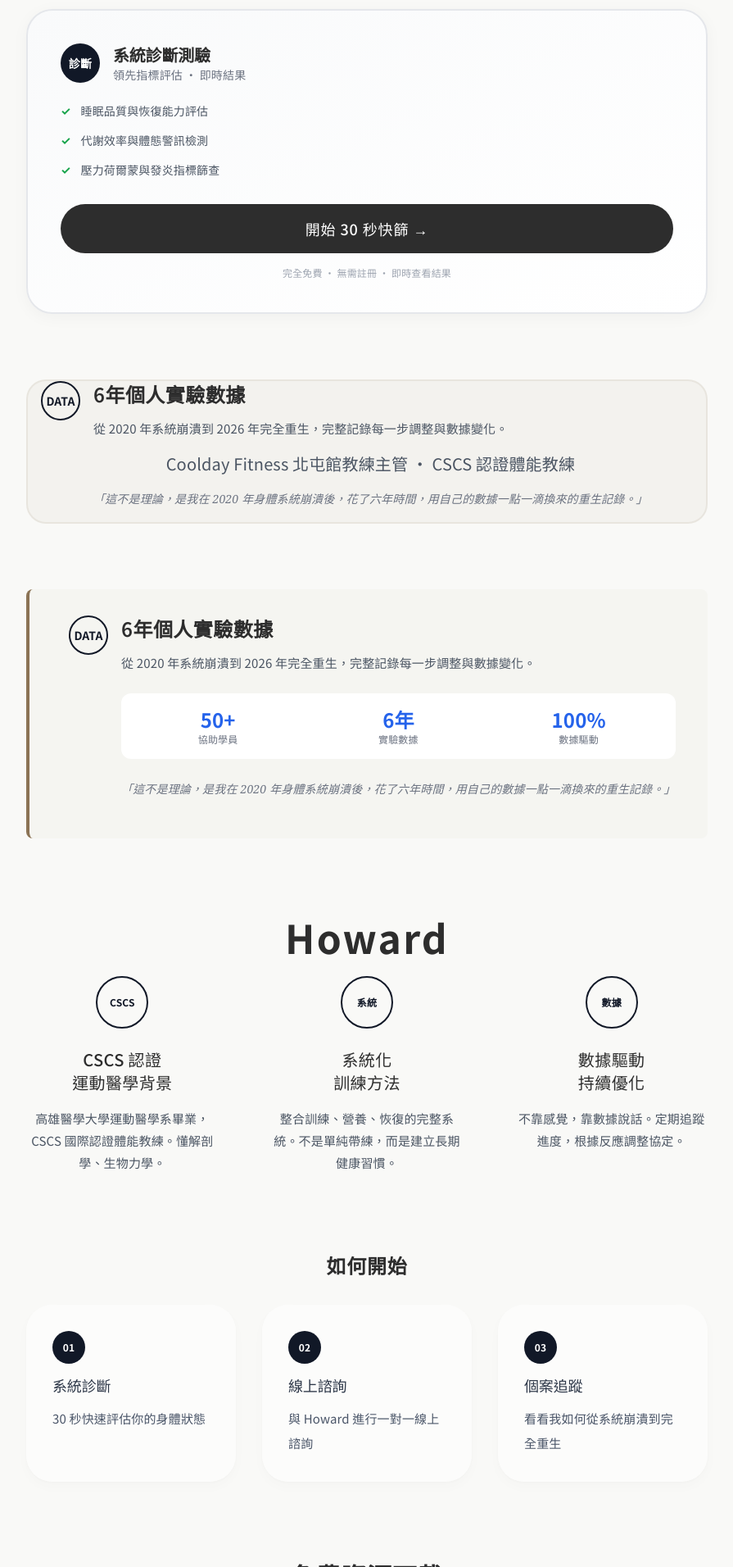
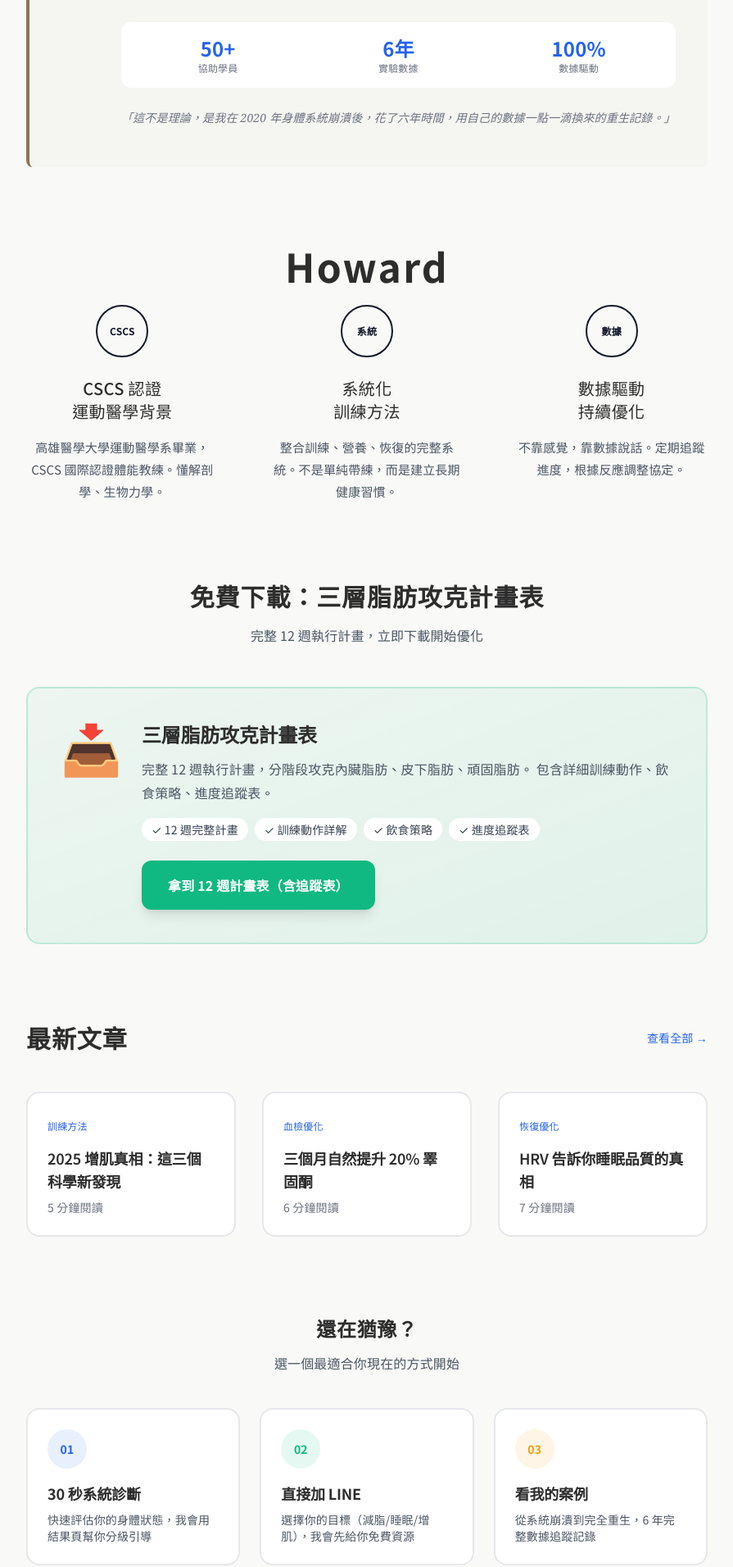
Before and after one commit to chenhoward456-hash/V3, a Next.js app: page / in a window 1280 px wide. Shown: the part 1508-3420 px from the top of the page at 82% size, without its empty margins (192-1087 px from the left). Built offline with nearby package versions, Linux system fonts and the light colour scheme.

Commit message:
refactor: 優化首頁邏輯順序 - 移動兜底CTA到最後、精準化免費資源標題、明確化Footer引導

```diff
--- a/app/page.tsx
+++ b/app/page.tsx
@@ -187,73 +187,6 @@ export default function HomePage() {
         </div>
       </div>
 
-      {/* 30 秒身體效能快篩 - 互動區塊 */}
-      <div className="my-20 max-w-4xl mx-auto">
-        <div className="text-center mb-8">
-          <h3 className="text-3xl font-semibold mb-4" style={{color: '#2D2D2D', letterSpacing: '0.03em'}}>你的身體系統，現在處於什麼狀態？</h3>
-          <p className="text-gray-600 text-[15px] leading-relaxed">
-            4 個問題，30 秒快速評估你的健康風險與效能指標
-          </p>
-        </div>
-
-        <div className="bg-gradient-to-br from-gray-50 to-white rounded-[2rem] p-10 border-2 border-gray-200" style={{boxShadow: '0 4px 20px rgba(0, 0, 0, 0.04)'}}>
-          <div className="flex items-center justify-between mb-6">
-            <div className="flex items-center gap-4">
-              <div className="w-12 h-12 rounded-full bg-gray-900 flex items-center justify-center text-white font-bold text-sm">診斷</div>
-              <div>
-                <h4 className="text-xl font-semibold" style={{color: '#2D2D2D'}}>系統診斷測驗</h4>
-                <p className="text-gray-500 text-sm">領先指標評估 • 即時結果</p>
-              </div>
-            </div>
-          </div>
-
-          <div className="space-y-4 mb-8 text-gray-600 text-sm">
-            <div className="flex items-start gap-3">
-              <span className="text-green-600 font-bold">✓</span>
-              <span>睡眠品質與恢復能力評估</span>
-            </div>
-            <div className="flex items-start gap-3">
-              <span className="text-green-600 font-bold">✓</span>
-              <span>代謝效率與體態警訊檢測</span>
-            </div>
-            <div className="flex items-start gap-3">
-              <span className="text-green-600 font-bold">✓</span>
-              <span>壓力荷爾蒙與發炎指標篩查</span>
-            </div>
-          </div>
-
-          <Link
-            href="/diagnosis"
-            className="block w-full text-center text-white px-8 py-4 rounded-full font-medium text-lg transition-all hover:opacity-90"
-            style={{backgroundColor: '#2D2D2D', letterSpacing: '0.05em'}}
-          >
-            開始 30 秒快篩 →
-          </Link>
-
-          <p className="text-center text-gray-400 text-xs mt-4">
-            完全免費 • 無需註冊 • 即時查看結果
-          </p>
-        </div>
-      </div>
-
-      {/* 快速診斷區塊 */}
-      <div className="my-12 md:my-20 max-w-4xl mx-auto px-4" style={{backgroundColor: 'rgba(139, 115, 85, 0.05)', padding: '2rem md:3rem', borderRadius: '1.5rem', border: '2px solid rgba(139, 115, 85, 0.1)'}}>
-        <div className="flex items-start gap-4 mb-4">
-          <div className="w-12 h-12 rounded-full border-2 border-gray-900 flex items-center justify-center text-gray-900 font-bold text-sm flex-shrink-0">DATA</div>
-          <div>
-            <h3 className="text-2xl font-semibold mb-3" style={{color: '#2D2D2D', letterSpacing: '0.02em'}}>6年個人實驗數據</h3>
-            <p className="text-gray-600 leading-relaxed text-[15px] mb-4">
-              從 2020 年系統崩潰到 2026 年完全重生，完整記錄每一步調整與數據變化。
-            </p>
-            <p className="text-lg md:text-xl text-gray-600 mb-4 text-center leading-relaxed px-4" style={{maxWidth: '600px', margin: '0 auto 1rem'}}>
-              Coolday Fitness 北屯館教練主管 • CSCS 認證體能教練
-            </p>
-            <p className="italic text-gray-500 text-sm leading-relaxed" style={{fontFamily: 'Georgia, serif'}}>
-              「這不是理論，是我在 2020 年身體系統崩潰後，花了六年時間，用自己的數據一點一滴換來的重生記錄。」
-            </p>
-          </div>
-        </div>
-      </div>
 
       {/* 真誠區塊 - 6年實驗數據 + 社群證明 */}
       <div className="my-20 max-w-4xl mx-auto" style={{borderLeft: '4px solid #8B7355', paddingLeft: '2rem', backgroundColor: 'rgba(139, 115, 85, 0.03)', padding: '2rem 2rem 2rem 3rem', borderRadius: '0.5rem'}}>
@@ -320,32 +253,11 @@ export default function HomePage() {
         </div>
       </div>
 
-      <div className="my-20">
-        <h3 className="text-2xl font-semibold mb-8 text-center" style={{color: '#2D2D2D', letterSpacing: '0.03em'}}>如何開始</h3>
-        <div className="grid md:grid-cols-3 gap-8">
-          <Link href="/diagnosis" className="action-card">
-            <div className="w-10 h-10 rounded-full bg-gray-900 flex items-center justify-center text-white font-bold text-xs mb-3">01</div>
-            <h4>系統診斷</h4>
-            <p>30 秒快速評估你的身體狀態</p>
-          </Link>
-          <Link href="/action" className="action-card">
-            <div className="w-10 h-10 rounded-full bg-gray-900 flex items-center justify-center text-white font-bold text-xs mb-3">02</div>
-            <h4>線上諮詢</h4>
-            <p>與 Howard 進行一對一線上諮詢</p>
-          </Link>
-          <Link href="/case" className="action-card">
-            <div className="w-10 h-10 rounded-full bg-gray-900 flex items-center justify-center text-white font-bold text-xs mb-3">03</div>
-            <h4>個案追蹤</h4>
-            <p>看看我如何從系統崩潰到完全重生</p>
-          </Link>
-        </div>
-      </div>
-
       {/* 免費資源區塊 */}
       <div className="my-24 max-w-5xl mx-auto">
         <div className="text-center mb-12">
-          <h3 className="text-3xl font-semibold mb-4" style={{color: '#2D2D2D', letterSpacing: '0.03em'}}>免費資源下載</h3>
-          <p className="text-gray-600">實用的訓練和營養工具，立即下載開始優化</p>
+          <h3 className="text-3xl font-semibold mb-4" style={{color: '#2D2D2D', letterSpacing: '0.03em'}}>免費下載：三層脂肪攻克計畫表</h3>
+          <p className="text-gray-600">完整 12 週執行計畫，立即下載開始優化</p>
         </div>
 
         <div className="bg-gradient-to-br from-success/5 to-success/10 rounded-2xl p-10 border-2 border-success/20">
@@ -420,15 +332,40 @@ export default function HomePage() {
         </div>
       </div>
 
+      {/* 還在猶豫？3 個選項 */}
+      <div className="my-20 max-w-4xl mx-auto">
+        <div className="text-center mb-10">
+          <h3 className="text-2xl font-semibold mb-3" style={{color: '#2D2D2D', letterSpacing: '0.03em'}}>還在猶豫？</h3>
+          <p className="text-gray-600">選一個最適合你現在的方式開始</p>
+        </div>
+        <div className="grid md:grid-cols-3 gap-6">
+          <Link href="/diagnosis" className="bg-white border-2 border-gray-200 rounded-2xl p-6 hover:border-primary hover:shadow-lg transition-all">
+            <div className="w-12 h-12 rounded-full bg-primary/10 flex items-center justify-center text-primary font-bold text-sm mb-4">01</div>
+            <h4 className="text-lg font-bold mb-2" style={{color: '#2D2D2D'}}>30 秒系統診斷</h4>
+            <p className="text-gray-600 text-sm">快速評估你的身體狀態，我會用結果頁幫你分級引導</p>
+          </Link>
+          <Link href="/line" className="bg-white border-2 border-gray-200 rounded-2xl p-6 hover:border-success hover:shadow-lg transition-all">
+            <div className="w-12 h-12 rounded-full bg-success/10 flex items-center justify-center text-success font-bold text-sm mb-4">02</div>
+            <h4 className="text-lg font-bold mb-2" style={{color: '#2D2D2D'}}>直接加 LINE</h4>
+            <p className="text-gray-600 text-sm">選擇你的目標（減脂/睡眠/增肌），我會先給你免費資源</p>
+          </Link>
+          <Link href="/case" className="bg-white border-2 border-gray-200 rounded-2xl p-6 hover:border-warning hover:shadow-lg transition-all">
+            <div className="w-12 h-12 rounded-full bg-warning/10 flex items-center justify-center text-warning font-bold text-sm mb-4">03</div>
+            <h4 className="text-lg font-bold mb-2" style={{color: '#2D2D2D'}}>看我的案例</h4>
+            <p className="text-gray-600 text-sm">從系統崩潰到完全重生，6 年完整數據追蹤記錄</p>
+          </Link>
+        </div>
+      </div>
+
       <div className="text-center my-20">
         <Link
-          href="/action"
+          href="/line"
           className="inline-block text-white px-12 py-4 rounded-full font-medium text-lg transition-all hover:opacity-90"
           style={{backgroundColor: '#2D2D2D', letterSpacing: '0.05em'}}
         >
-          與 Howard 開啟對話
+          加 LINE 開始對話
         </Link>
-        <p className="text-gray-500 text-sm mt-4">Coolday Fitness 北屯館 • 一對一訓練指導</p>
+        <p className="text-gray-500 text-sm mt-4">我會先給你免費資源，再依你的目標分流引導</p>
       </div>
     </section>
     </>
```
